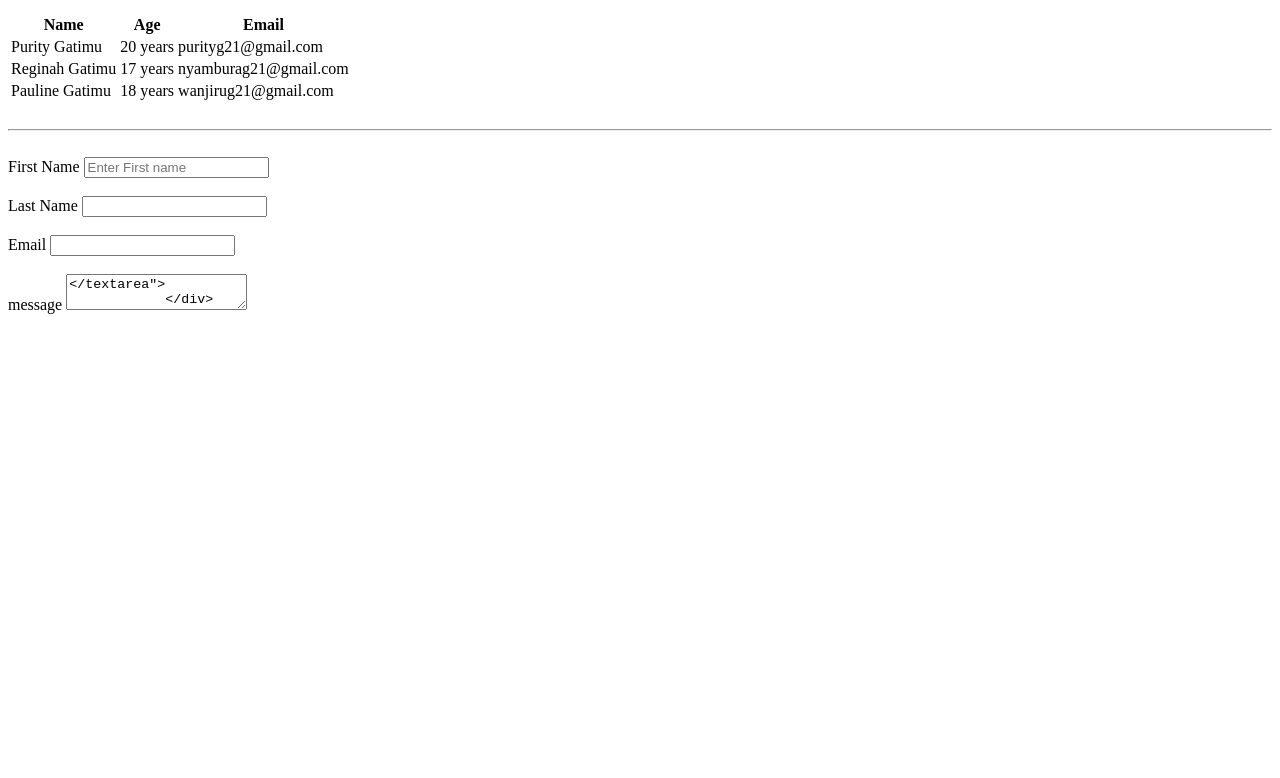
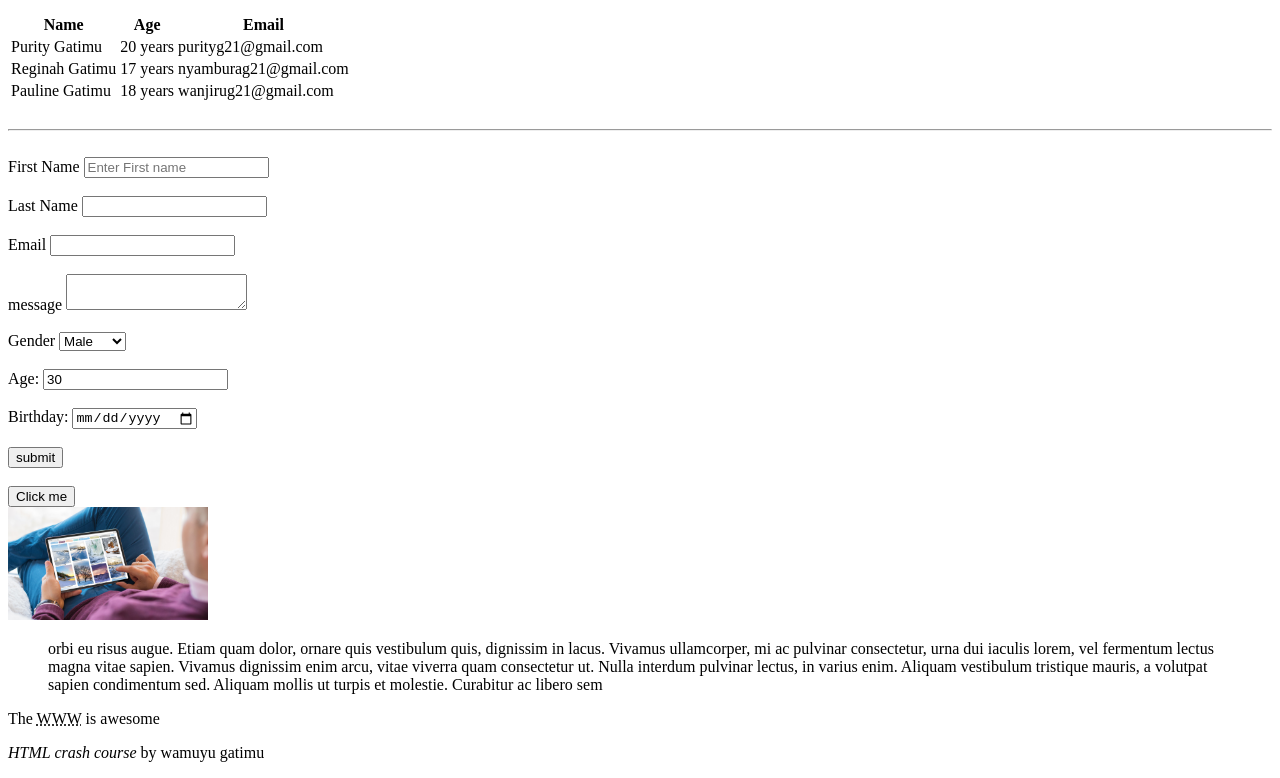
Before and after one commit to wamuyu-gatimu/Html-for-beginners, a plain HTML site: page project.html in a window 1280 px wide. Shown: the part 697-1475 px from the top of the page. Before the commit the page ends 1019 px from the top, so only its background shows below. Drawn offline with Linux system fonts and the light colour scheme.

Commit message:
newproject

```diff
--- a/project.html
+++ b/project.html
@@ -105,7 +105,7 @@
             <br>
             <div>
                 <label>message</label>
-                <textarea name="message"></textarea">
+                <textarea name="message"></textarea>
             </div>
             <br>
             <div><label>Gender</label>
@@ -130,10 +130,35 @@
                 <input type="submit" name="submit" value="submit">
             </div>
 
+        </form>
+        <br>
+        <!--Buttons-->
+        <button>Click me</button>
+        <br>
+
+
+        <!--images-->
+        <img src="images/sample.jpg" alt="My sample image" width="200">
+
+        <!--Quotations-->
+        <blockquote cite="http://gatimedia.com">
+            orbi eu risus augue. Etiam quam dolor,
+             ornare quis vestibulum quis, dignissim in lacus.
+             Vivamus ullamcorper, mi ac pulvinar consectetur, urna dui iaculis lorem, vel fermentum lectus magna vitae sapien. Vivamus dignissim enim arcu,
+              vitae viverra quam consectetur ut. Nulla interdum pulvinar lectus, in varius enim.
+            Aliquam vestibulum tristique mauris, a volutpat sapien condimentum sed. Aliquam mollis ut turpis et molestie.
+           Curabitur ac libero sem
+
+        </blockquote>
+
+        <p>The <abbr title="World Wide Web">WWW</abbr> is awesome</p>
+
+        <p><cite> HTML crash course</cite> by wamuyu gatimu</p>
 
 
 
-        </form>
+
+
 
 
 
```
Also changed, not shown: blog.html.txt (added), images/logo.jpg (renamed from logo.jpg), images/sample.jpg (added).
